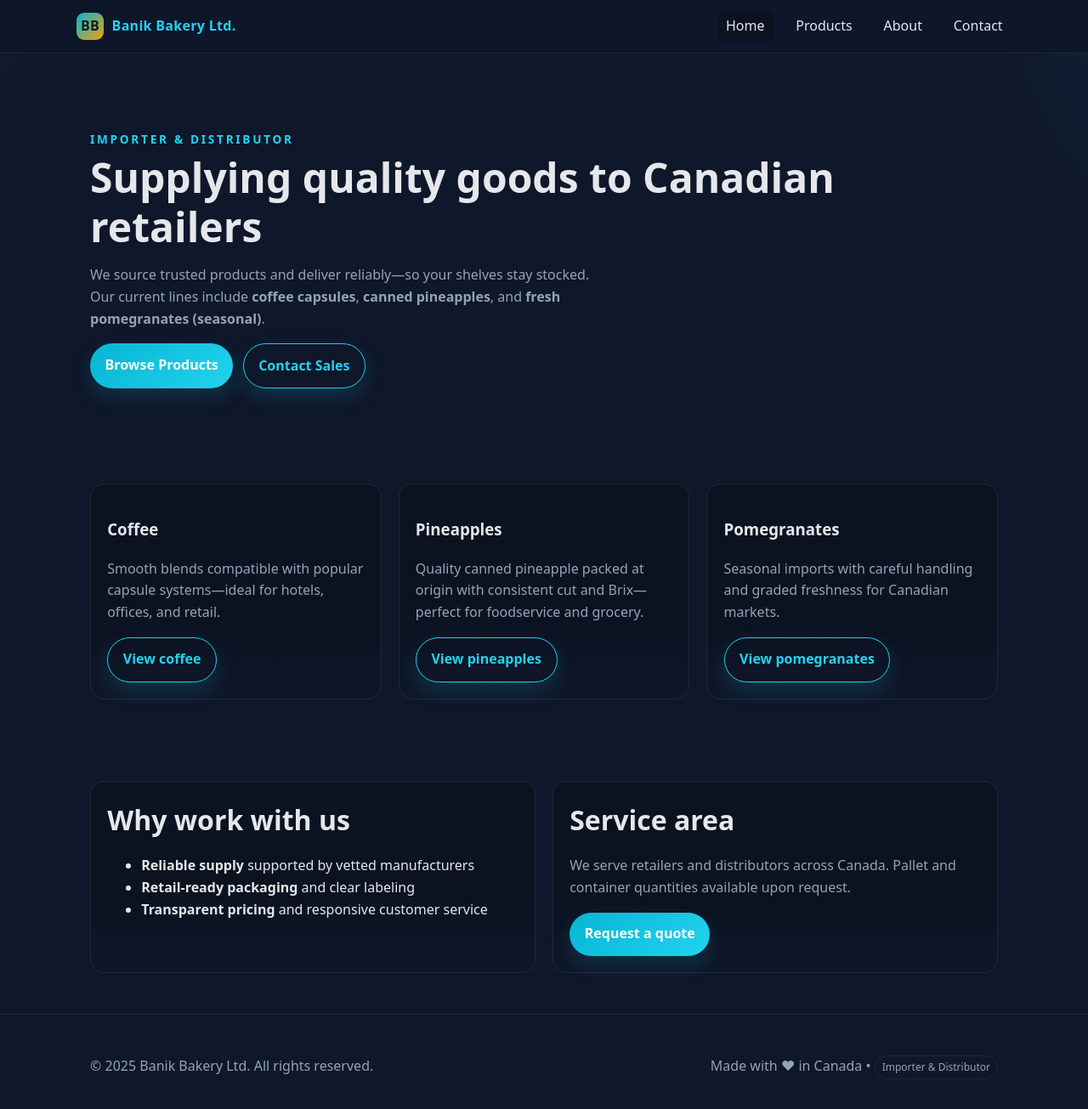
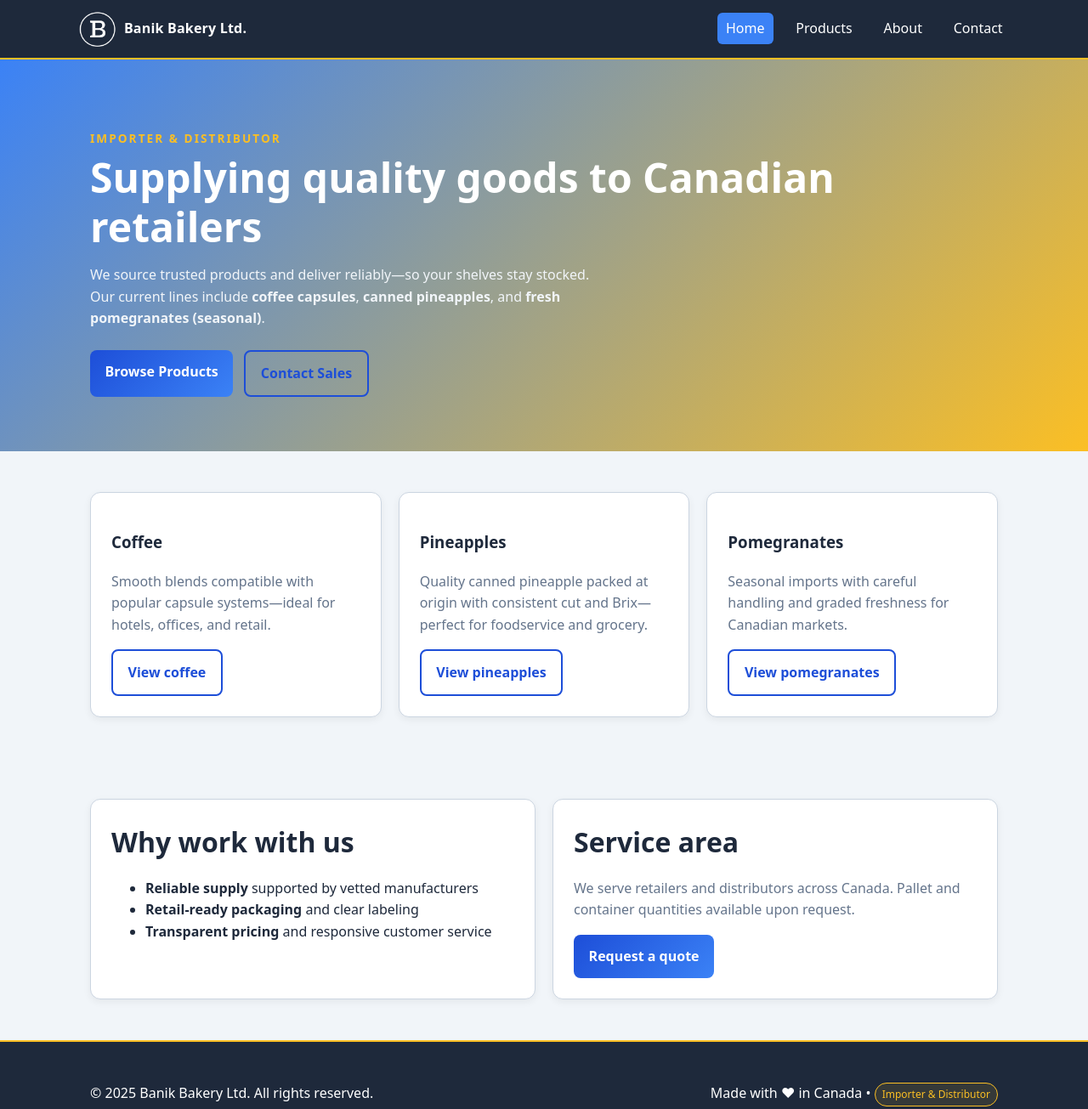
Before and after one commit to shayannikpour/Banik-Bakery-Ltd, a plain HTML site: page index.html in a window 1280 px wide. Shown: the whole page at 85% size. Drawn offline with Linux system fonts and the light colour scheme.

Commit message:
Color changed, logo added

```diff
--- a/assets/css/style.css
+++ b/assets/css/style.css
@@ -1,70 +1,339 @@
 /* assets/css/style.css */
-:root{
-  --bg: #0f172a;       /* slate-900 */
-  --card:#111827;      /* gray-900 */
-  --text:#e5e7eb;      /* gray-200 */
-  --muted:#94a3b8;     /* slate-400 */
-  --brand:#06b6d4;     /* cyan-500 */
-  --brand-2:#22d3ee;   /* cyan-400 */
-  --accent:#f59e0b;    /* amber-500 */
-  --white:#ffffff;
+:root {
+  --bg: #f1f5f9;
+  /* light slate gray background */
+  --section-bg: #e2e8f0;
+  /* slightly darker section */
+  --card: #ffffff;
+  /* white cards */
+  --nav: #1e293b;
+  /* deep navy header/footer */
+  --text: #1e293b;
+  /* dark slate text */
+  --muted: #64748b;
+  /* muted slate */
+  --brand: #1d4ed8;
+  /* blue-700 */
+  --brand-2: #3b82f6;
+  /* blue-500 */
+  --accent: #fbbf24;
+  /* amber-400 */
+  --border: #cbd5e1;
+  /* slate-300 */
+  --white: #ffffff;
 }
 
-*{box-sizing:border-box}
-html,body{margin:0;padding:0;background:var(--bg);color:var(--text);font-family:system-ui,-apple-system,Segoe UI,Roboto,Ubuntu,Cantarell,'Helvetica Neue',Arial,'Noto Sans',sans-serif;line-height:1.6}
-
-.container{max-width:1100px;margin:0 auto;padding:0 1rem}
-.grid{display:grid;gap:1.25rem}
-.grid-2{grid-template-columns:repeat(2,minmax(0,1fr))}
-.grid-3{grid-template-columns:repeat(3,minmax(0,1fr))}
-@media (max-width: 900px){.grid-2,.grid-3{grid-template-columns:1fr}}
-
-a{color:var(--brand-2);text-decoration:none}
-a:hover{text-decoration:underline}
-
-.btn{display:inline-block;background:linear-gradient(135deg,var(--brand),var(--brand-2));color:var(--white);padding:.8rem 1.1rem;border-radius:999px;font-weight:600;border:none;cursor:pointer;box-shadow:0 10px 25px rgba(34,211,238,.15)}
-.btn:hover{transform:translateY(-1px)}
-.btn-outline{background:transparent;border:1px solid var(--brand-2);color:var(--brand-2)}
-
-.card{background:linear-gradient(180deg,#0b1220, #0b1220 60%, #0b122000);border:1px solid #1f2937;border-radius:16px;padding:1.2rem}
-.hero{position:relative;isolation:isolate;padding:5.5rem 0 4rem;background:
- radial-gradient(60rem 60rem at 120% -20%, rgba(34,211,238,.12), transparent 40%),
- radial-gradient(40rem 40rem at -10% -30%, rgba(245,158,11,.10), transparent 35%);
- overflow:hidden}
-.hero h1{font-size:clamp(2rem,4vw,3rem);line-height:1.2;margin:.2rem 0 .6rem}
-.hero p{max-width:65ch;color:var(--muted)}
-.hero .cta{margin-top:1rem;display:flex;gap:.7rem;flex-wrap:wrap}
-
-nav{position:sticky;top:0;z-index:50;background:rgba(15,23,42,.7);backdrop-filter:blur(8px);border-bottom:1px solid #1f2937}
-.nav-wrap{display:flex;align-items:center;justify-content:space-between;padding:.8rem 0}
-.logo{display:flex;align-items:center;gap:.6rem;font-weight:800;letter-spacing:.3px}
-.logo-mark{width:32px;height:32px;border-radius:9px;background:linear-gradient(135deg,var(--brand),var(--accent));display:grid;place-items:center;color:#032228;font-weight:900}
-.menu{display:flex;gap:1rem;align-items:center}
-.menu a{padding:.35rem .65rem;border-radius:8px;color:var(--text)}
-.menu a.active, .menu a:hover{background:#0b1220}
-.mobile-toggle{display:none;background:transparent;border:1px solid #1f2937;border-radius:10px;padding:.35rem .55rem}
-@media (max-width: 820px){
-  .menu{display:none;position:absolute;top:56px;right:1rem;left:1rem;background:#0b1220;padding:1rem;border:1px solid #1f2937;border-radius:12px}
-  .menu.open{display:flex;flex-direction:column}
-  .mobile-toggle{display:inline-flex}
+* {
+  box-sizing: border-box;
 }
 
-.section{padding:3rem 0}
-.section h2{font-size:clamp(1.4rem,3vw,2rem);margin:0 0 .6rem}
-.muted{color:var(--muted)}
+html,
+body {
+  margin: 0;
+  padding: 0;
+  background: var(--bg);
+  color: var(--text);
+  font-family: system-ui, -apple-system, "Segoe UI", Roboto, Ubuntu, "Helvetica Neue", Arial, sans-serif;
+  line-height: 1.6;
+}
 
-.product{display:flex;flex-direction:column;gap:.6rem}
-.product img{width:100%;height:180px;object-fit:cover;border-radius:12px;border:1px solid #1f2937;background:#0b1220}
+/* Containers */
+.container {
+  max-width: 1100px;
+  margin: 0 auto;
+  padding: 0 1rem;
+}
 
-footer{border-top:1px solid #1f2937;padding:2rem 0;color:var(--muted)}
-.footer-grid{display:grid;gap:1rem;grid-template-columns:1fr auto}
-@media (max-width:700px){.footer-grid{grid-template-columns:1fr}}
+/* Grids */
+.grid {
+  display: grid;
+  gap: 1.25rem;
+}
 
-form{display:grid;gap:.8rem}
-input, textarea{background:#0b1220;border:1px solid #1f2937;border-radius:10px;padding:.8rem;color:var(--text);outline:none}
-input:focus, textarea:focus{border-color:var(--brand-2);box-shadow:0 0 0 3px rgba(34,211,238,.12)}
-label{font-weight:600}
-.small{font-size:.9rem;color:var(--muted)}
+.grid-2 {
+  grid-template-columns: repeat(2, minmax(0, 1fr));
+}
 
-.badge{display:inline-block;font-size:.75rem;padding:.2rem .5rem;border:1px solid #1f2937;border-radius:999px;color:var(--muted)}
-.kicker{font-size:.85rem;letter-spacing:.2em;text-transform:uppercase;color:var(--brand-2);font-weight:700}
+.grid-3 {
+  grid-template-columns: repeat(3, minmax(0, 1fr));
+}
+
+@media (max-width: 900px) {
+
+  .grid-2,
+  .grid-3 {
+    grid-template-columns: 1fr;
+  }
+}
+
+/* Typography */
+a {
+  color: var(--brand-2);
+  text-decoration: none;
+}
+
+a:hover {
+  color: var(--brand);
+  text-decoration: underline;
+}
+
+/* Buttons */
+.btn {
+  display: inline-block;
+  background: linear-gradient(135deg, var(--brand), var(--brand-2));
+  color: var(--white);
+  padding: 0.8rem 1.1rem;
+  border-radius: 8px;
+  font-weight: 600;
+  border: none;
+  cursor: pointer;
+  transition: all 0.2s ease;
+}
+
+.btn:hover {
+  transform: translateY(-2px);
+  opacity: 0.95;
+}
+
+.btn-outline {
+  background: transparent;
+  border: 2px solid var(--brand);
+  color: var(--brand);
+}
+
+.btn-outline:hover {
+  background: var(--brand);
+  color: var(--white);
+}
+
+/* Cards */
+.card {
+  background: var(--card);
+  border: 1px solid var(--border);
+  border-radius: 12px;
+  padding: 1.5rem;
+  box-shadow: 0 3px 10px rgba(0, 0, 0, 0.06);
+}
+
+/* Hero */
+.hero {
+  padding: 5rem 0 4rem;
+  background: linear-gradient(135deg, var(--brand-2), var(--accent));
+  color: var(--white);
+  text-align: left;
+}
+
+.hero h1 {
+  font-size: clamp(2rem, 4vw, 3rem);
+  line-height: 1.2;
+  margin: 0.3rem 0 0.8rem;
+}
+
+.hero p {
+  max-width: 65ch;
+  color: #f1f5f9;
+}
+
+.hero .cta {
+  margin-top: 1.5rem;
+  display: flex;
+  gap: 0.8rem;
+  flex-wrap: wrap;
+}
+
+/* Navbar */
+nav {
+  position: sticky;
+  top: 0;
+  z-index: 50;
+  background: var(--nav);
+  border-bottom: 2px solid var(--accent);
+}
+
+.nav-wrap {
+  display: flex;
+  align-items: center;
+  justify-content: space-between;
+  padding: 0.8rem 0;
+}
+
+.logo {
+  display: flex;
+  align-items: center;
+  gap: 0.5rem;
+  font-weight: 800;
+  color: var(--white);
+  letter-spacing: 0.2px;
+}
+
+.logo-mark {
+  width: 32px;
+  height: 32px;
+  border-radius: 6px;
+  background: var(--accent);
+  display: grid;
+  place-items: center;
+  color: var(--nav);
+  font-weight: 900;
+}
+
+.menu {
+  display: flex;
+  gap: 1rem;
+  align-items: center;
+}
+
+.menu a {
+  padding: 0.35rem 0.65rem;
+  border-radius: 6px;
+  color: var(--white);
+}
+
+.menu a.active,
+.menu a:hover {
+  background: var(--brand-2);
+  color: var(--white);
+}
+
+.mobile-toggle {
+  display: none;
+  background: transparent;
+  border: 1px solid var(--accent);
+  border-radius: 6px;
+  padding: 0.35rem 0.55rem;
+  color: var(--white);
+}
+
+@media (max-width: 820px) {
+  .menu {
+    display: none;
+    position: absolute;
+    top: 56px;
+    right: 1rem;
+    left: 1rem;
+    background: var(--nav);
+    padding: 1rem;
+    border-radius: 10px;
+  }
+
+  .menu.open {
+    display: flex;
+    flex-direction: column;
+  }
+
+  .mobile-toggle {
+    display: inline-flex;
+  }
+}
+
+/* Sections */
+.section {
+  padding: 3rem 0;
+}
+
+.section.alt {
+  background: var(--section-bg);
+}
+
+.section h2 {
+  font-size: clamp(1.4rem, 3vw, 2rem);
+  margin: 0 0 0.6rem;
+  color: var(--text);
+}
+
+.muted {
+  color: var(--muted);
+}
+
+/* Products */
+.product {
+  display: flex;
+  flex-direction: column;
+  gap: 0.6rem;
+}
+
+.product img {
+  width: 100%;
+  height: 180px;
+  object-fit: cover;
+  border-radius: 8px;
+  border: 1px solid var(--border);
+  background: #f1f5f9;
+}
+
+/* Footer */
+footer {
+  background: var(--nav);
+  color: var(--white);
+  padding: 2rem 0;
+  border-top: 2px solid var(--accent);
+}
+
+.footer-grid {
+  display: grid;
+  gap: 1rem;
+  grid-template-columns: 1fr auto;
+}
+
+@media (max-width:700px) {
+  .footer-grid {
+    grid-template-columns: 1fr;
+    text-align: center;
+  }
+}
+
+/* Forms */
+form {
+  display: grid;
+  gap: 0.8rem;
+}
+
+input,
+textarea {
+  background: var(--white);
+  border: 1px solid var(--border);
+  border-radius: 8px;
+  padding: 0.8rem;
+  color: var(--text);
+  outline: none;
+}
+
+input:focus,
+textarea:focus {
+  border-color: var(--brand);
+  box-shadow: 0 0 0 2px rgba(37, 99, 235, 0.2);
+}
+
+label {
+  font-weight: 600;
+}
+
+.small {
+  font-size: 0.9rem;
+  color: var(--muted);
+}
+
+.badge {
+  display: inline-block;
+  font-size: 0.75rem;
+  padding: 0.2rem 0.5rem;
+  border: 1px solid var(--accent);
+  border-radius: 999px;
+  color: var(--accent);
+  background: rgba(251, 191, 36, 0.1);
+}
+
+.kicker {
+  font-size: 0.85rem;
+  letter-spacing: 0.15em;
+  text-transform: uppercase;
+  color: var(--accent);
+  font-weight: 700;
+}
+
+.logo-img {
+  height: 42px;
+  /* adjust size as needed */
+  width: auto;
+  display: block;
+}
--- a/index.html
+++ b/index.html
@@ -12,7 +12,7 @@
 <nav>
   <div class="container nav-wrap">
     <a class="logo" href="index.html">
-      <span class="logo-mark">BB</span>
+      <img src="assets/img/logo.png" alt="Banik Bakery Ltd." class="logo-img">
       <span>Banik Bakery Ltd.</span>
     </a>
     <button class="mobile-toggle" aria-label="Toggle Menu">☰</button>
```
Also changed, not shown: about.html (+1 -1 lines), contact.html (+11 -5 lines), products.html (+1 -1 lines), assets/img/logo.png (added).
